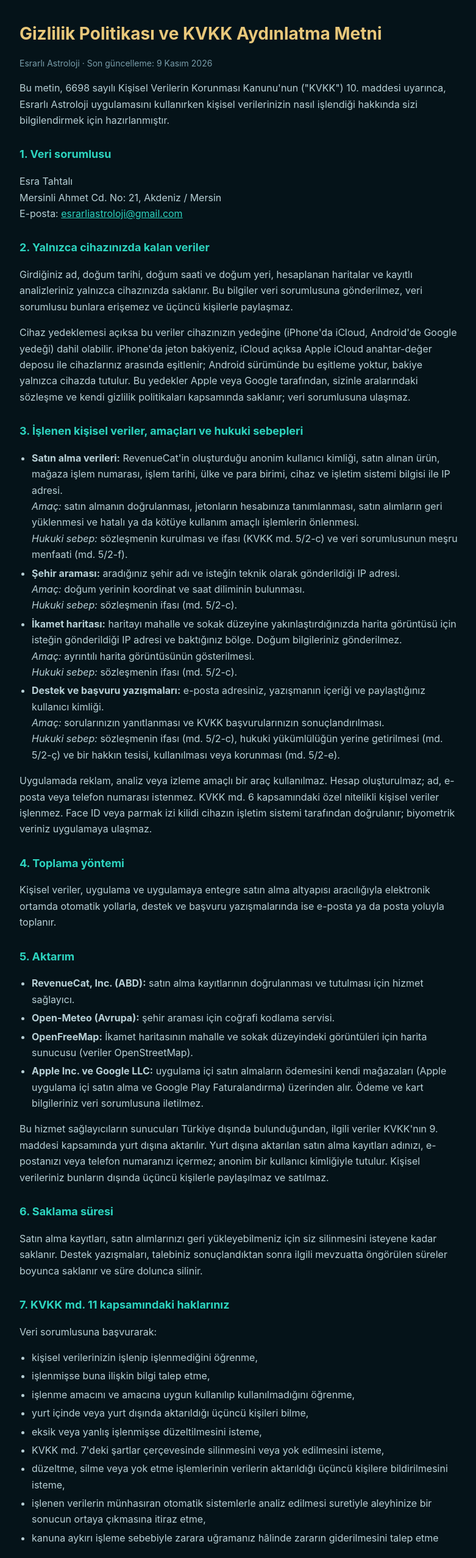
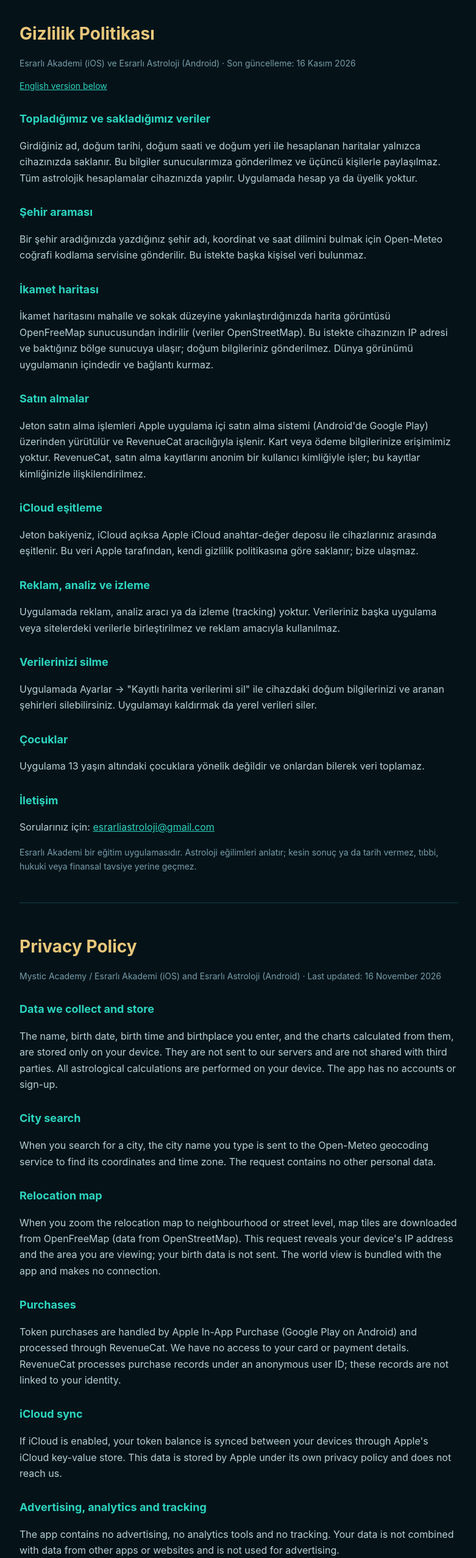
Before and after one commit to esratht/gizlilik, a plain HTML site: page gizlilik.html in a window 1280 px wide. Shown: the top 2555 px of the page at 61% size, without its empty margins (248-1029 px from the left). Drawn offline with Linux system fonts and the light colour scheme.

Commit message:
Add files via upload

```diff
--- a/gizlilik.html
+++ b/gizlilik.html
@@ -3,91 +3,86 @@
 <head>
 <meta charset="utf-8">
 <meta name="viewport" content="width=device-width, initial-scale=1">
-<title>Gizlilik Politikası ve KVKK Aydınlatma Metni · Esrarlı Astroloji</title>
+<title>Gizlilik Politikası · Privacy Policy · Esrarlı Akademi</title>
 <style>
   body{margin:0;background:#051319;color:#e6f2f0;font:16px/1.65 -apple-system,Segoe UI,Roboto,sans-serif}
   main{max-width:720px;margin:0 auto;padding:32px 20px 64px}
   h1{font-size:28px;margin:0 0 4px;color:#e8c77a}
   h2{font-size:18px;margin:28px 0 6px;color:#2dd4bf}
   p,li{color:#b7d0d6} a{color:#2dd4bf} .k{color:#789ca9;font-size:14px}
-  ul{padding-left:20px} li{margin:4px 0}
+  nav{margin:12px 0 0;font-size:14px} hr{border:0;border-top:1px solid #133c46;margin:48px 0}
 </style>
 </head>
 <body>
 <main>
-<h1>Gizlilik Politikası ve KVKK Aydınlatma Metni</h1>
-<p class="k">Esrarlı Astroloji · Son güncelleme: 9 Kasım 2026</p>
+<h1>Gizlilik Politikası</h1>
+<p class="k">Esrarlı Akademi (iOS) ve Esrarlı Astroloji (Android) · Son güncelleme: 16 Kasım 2026</p>
+<nav><a href="#en">English version below</a></nav>
 
-<p>Bu metin, 6698 sayılı Kişisel Verilerin Korunması Kanunu'nun ("KVKK") 10. maddesi uyarınca, Esrarlı Astroloji uygulamasını kullanırken kişisel verilerinizin nasıl işlendiği hakkında sizi bilgilendirmek için hazırlanmıştır.</p>
+<h2>Topladığımız ve sakladığımız veriler</h2>
+<p>Girdiğiniz ad, doğum tarihi, doğum saati ve doğum yeri ile hesaplanan haritalar yalnızca cihazınızda saklanır. Bu bilgiler sunucularımıza gönderilmez ve üçüncü kişilerle paylaşılmaz. Tüm astrolojik hesaplamalar cihazınızda yapılır. Uygulamada hesap ya da üyelik yoktur.</p>
 
-<h2>1. Veri sorumlusu</h2>
-<p>Esra Tahtalı<br>
-Mersinli Ahmet Cd. No: 21, Akdeniz / Mersin<br>
-E-posta: <a href="mailto:esrarliastroloji@gmail.com">esrarliastroloji@gmail.com</a></p>
+<h2>Şehir araması</h2>
+<p>Bir şehir aradığınızda yazdığınız şehir adı, koordinat ve saat dilimini bulmak için Open-Meteo coğrafi kodlama servisine gönderilir. Bu istekte başka kişisel veri bulunmaz.</p>
 
-<h2>2. Yalnızca cihazınızda kalan veriler</h2>
-<p>Girdiğiniz ad, doğum tarihi, doğum saati ve doğum yeri, hesaplanan haritalar ve kayıtlı analizleriniz yalnızca cihazınızda saklanır. Bu bilgiler veri sorumlusuna gönderilmez, veri sorumlusu bunlara erişemez ve üçüncü kişilerle paylaşmaz.</p>
-<p>Cihaz yedeklemesi açıksa bu veriler cihazınızın yedeğine (iPhone'da iCloud, Android'de Google yedeği) dahil olabilir. iPhone'da jeton bakiyeniz, iCloud açıksa Apple iCloud anahtar-değer deposu ile cihazlarınız arasında eşitlenir; Android sürümünde bu eşitleme yoktur, bakiye yalnızca cihazda tutulur. Bu yedekler Apple veya Google tarafından, sizinle aralarındaki sözleşme ve kendi gizlilik politikaları kapsamında saklanır; veri sorumlusuna ulaşmaz.</p>
+<h2>İkamet haritası</h2>
+<p>İkamet haritasını mahalle ve sokak düzeyine yakınlaştırdığınızda harita görüntüsü OpenFreeMap sunucusundan indirilir (veriler OpenStreetMap). Bu istekte cihazınızın IP adresi ve baktığınız bölge sunucuya ulaşır; doğum bilgileriniz gönderilmez. Dünya görünümü uygulamanın içindedir ve bağlantı kurmaz.</p>
 
-<h2>3. İşlenen kişisel veriler, amaçları ve hukuki sebepleri</h2>
-<ul>
-  <li><strong>Satın alma verileri:</strong> RevenueCat'in oluşturduğu anonim kullanıcı kimliği, satın alınan ürün, mağaza işlem numarası, işlem tarihi, ülke ve para birimi, cihaz ve işletim sistemi bilgisi ile IP adresi.<br>
-  <em>Amaç:</em> satın almanın doğrulanması, jetonların hesabınıza tanımlanması, satın alımların geri yüklenmesi ve hatalı ya da kötüye kullanım amaçlı işlemlerin önlenmesi.<br>
-  <em>Hukuki sebep:</em> sözleşmenin kurulması ve ifası (KVKK md. 5/2-c) ve veri sorumlusunun meşru menfaati (md. 5/2-f).</li>
-  <li><strong>Şehir araması:</strong> aradığınız şehir adı ve isteğin teknik olarak gönderildiği IP adresi.<br>
-  <em>Amaç:</em> doğum yerinin koordinat ve saat diliminin bulunması.<br>
-  <em>Hukuki sebep:</em> sözleşmenin ifası (md. 5/2-c).</li>
-  <li><strong>İkamet haritası:</strong> haritayı mahalle ve sokak düzeyine yakınlaştırdığınızda harita görüntüsü için isteğin gönderildiği IP adresi ve baktığınız bölge. Doğum bilgileriniz gönderilmez.<br>
-  <em>Amaç:</em> ayrıntılı harita görüntüsünün gösterilmesi.<br>
-  <em>Hukuki sebep:</em> sözleşmenin ifası (md. 5/2-c).</li>
-  <li><strong>Destek ve başvuru yazışmaları:</strong> e-posta adresiniz, yazışmanın içeriği ve paylaştığınız kullanıcı kimliği.<br>
-  <em>Amaç:</em> sorularınızın yanıtlanması ve KVKK başvurularınızın sonuçlandırılması.<br>
-  <em>Hukuki sebep:</em> sözleşmenin ifası (md. 5/2-c), hukuki yükümlülüğün yerine getirilmesi (md. 5/2-ç) ve bir hakkın tesisi, kullanılması veya korunması (md. 5/2-e).</li>
-</ul>
-<p>Uygulamada reklam, analiz veya izleme amaçlı bir araç kullanılmaz. Hesap oluşturulmaz; ad, e-posta veya telefon numarası istenmez. KVKK md. 6 kapsamındaki özel nitelikli kişisel veriler işlenmez. Face ID veya parmak izi kilidi cihazın işletim sistemi tarafından doğrulanır; biyometrik veriniz uygulamaya ulaşmaz.</p>
+<h2>Satın almalar</h2>
+<p>Jeton satın alma işlemleri Apple uygulama içi satın alma sistemi (Android'de Google Play) üzerinden yürütülür ve RevenueCat aracılığıyla işlenir. Kart veya ödeme bilgilerinize erişimimiz yoktur. RevenueCat, satın alma kayıtlarını anonim bir kullanıcı kimliğiyle işler; bu kayıtlar kimliğinizle ilişkilendirilmez.</p>
 
-<h2>4. Toplama yöntemi</h2>
-<p>Kişisel veriler, uygulama ve uygulamaya entegre satın alma altyapısı aracılığıyla elektronik ortamda otomatik yollarla, destek ve başvuru yazışmalarında ise e-posta ya da posta yoluyla toplanır.</p>
+<h2>iCloud eşitleme</h2>
+<p>Jeton bakiyeniz, iCloud açıksa Apple iCloud anahtar-değer deposu ile cihazlarınız arasında eşitlenir. Bu veri Apple tarafından, kendi gizlilik politikasına göre saklanır; bize ulaşmaz.</p>
 
-<h2>5. Aktarım</h2>
-<ul>
-  <li><strong>RevenueCat, Inc. (ABD):</strong> satın alma kayıtlarının doğrulanması ve tutulması için hizmet sağlayıcı.</li>
-  <li><strong>Open-Meteo (Avrupa):</strong> şehir araması için coğrafi kodlama servisi.</li>
-  <li><strong>OpenFreeMap:</strong> İkamet haritasının mahalle ve sokak düzeyindeki görüntüleri için harita sunucusu (veriler OpenStreetMap).</li>
-  <li><strong>Apple Inc. ve Google LLC:</strong> uygulama içi satın almaların ödemesini kendi mağazaları (Apple uygulama içi satın alma ve Google Play Faturalandırma) üzerinden alır. Ödeme ve kart bilgileriniz veri sorumlusuna iletilmez.</li>
-</ul>
-<p>Bu hizmet sağlayıcıların sunucuları Türkiye dışında bulunduğundan, ilgili veriler KVKK'nın 9. maddesi kapsamında yurt dışına aktarılır. Yurt dışına aktarılan satın alma kayıtları adınızı, e-postanızı veya telefon numaranızı içermez; anonim bir kullanıcı kimliğiyle tutulur. Kişisel verileriniz bunların dışında üçüncü kişilerle paylaşılmaz ve satılmaz.</p>
+<h2>Reklam, analiz ve izleme</h2>
+<p>Uygulamada reklam, analiz aracı ya da izleme (tracking) yoktur. Verileriniz başka uygulama veya sitelerdeki verilerle birleştirilmez ve reklam amacıyla kullanılmaz.</p>
 
-<h2>6. Saklama süresi</h2>
-<p>Satın alma kayıtları, satın alımlarınızı geri yükleyebilmeniz için siz silinmesini isteyene kadar saklanır. Destek yazışmaları, talebiniz sonuçlandıktan sonra ilgili mevzuatta öngörülen süreler boyunca saklanır ve süre dolunca silinir.</p>
+<h2>Verilerinizi silme</h2>
+<p>Uygulamada Ayarlar → "Kayıtlı harita verilerimi sil" ile cihazdaki doğum bilgilerinizi ve aranan şehirleri silebilirsiniz. Uygulamayı kaldırmak da yerel verileri siler.</p>
 
-<h2>7. KVKK md. 11 kapsamındaki haklarınız</h2>
-<p>Veri sorumlusuna başvurarak:</p>
-<ul>
-  <li>kişisel verilerinizin işlenip işlenmediğini öğrenme,</li>
-  <li>işlenmişse buna ilişkin bilgi talep etme,</li>
-  <li>işlenme amacını ve amacına uygun kullanılıp kullanılmadığını öğrenme,</li>
-  <li>yurt içinde veya yurt dışında aktarıldığı üçüncü kişileri bilme,</li>
-  <li>eksik veya yanlış işlenmişse düzeltilmesini isteme,</li>
-  <li>KVKK md. 7'deki şartlar çerçevesinde silinmesini veya yok edilmesini isteme,</li>
-  <li>düzeltme, silme veya yok etme işlemlerinin verilerin aktarıldığı üçüncü kişilere bildirilmesini isteme,</li>
-  <li>işlenen verilerin münhasıran otomatik sistemlerle analiz edilmesi suretiyle aleyhinize bir sonucun ortaya çıkmasına itiraz etme,</li>
-  <li>kanuna aykırı işleme sebebiyle zarara uğramanız hâlinde zararın giderilmesini talep etme</li>
-</ul>
-<p>haklarına sahipsiniz.</p>
+<h2>Çocuklar</h2>
+<p>Uygulama 13 yaşın altındaki çocuklara yönelik değildir ve onlardan bilerek veri toplamaz.</p>
 
-<h2>8. Başvuru ve verilerinizi silme</h2>
-<p>Cihazınızdaki doğum bilgilerini ve aranan şehirleri uygulamada Ayarlar → "Kayıtlı harita verilerimi sil" ile kendiniz silebilirsiniz. Uygulamayı kaldırmak da yerel verileri siler.</p>
-<p>Satın alma kayıtlarınızın RevenueCat'ten silinmesi ya da yukarıdaki diğer haklarınız için, uygulamada Ayarlar'da görünen "Kullanıcı kimliği"ni kopyalayıp bu kimlikle <a href="mailto:esrarliastroloji@gmail.com?subject=KVKK%20ba%C5%9Fvurusu">esrarliastroloji@gmail.com</a> adresine yazabilir ya da yazılı başvurunuzu 1. maddedeki adrese gönderebilirsiniz. Başvurunuz en geç 30 gün içinde ücretsiz olarak sonuçlandırılır. Silme işleminden sonra geçmiş satın alımlar "Satın alımları geri yükle" ile geri getirilemeyebilir.</p>
-<p>Başvurunuzun reddedilmesi, verilen cevabı yetersiz bulmanız veya süresinde cevap verilmemesi hâlinde KVKK md. 14 uyarınca Kişisel Verileri Koruma Kurulu'na şikâyette bulunabilirsiniz.</p>
+<h2>İletişim</h2>
+<p>Sorularınız için: <a href="mailto:esrarliastroloji@gmail.com">esrarliastroloji@gmail.com</a></p>
 
-<h2>9. Yaş sınırı</h2>
-<p>Uygulama 18 yaşından küçükler için tasarlanmamıştır ve onlardan bilerek veri toplamaz.</p>
+<p class="k">Esrarlı Akademi bir eğitim uygulamasıdır. Astroloji eğilimleri anlatır; kesin sonuç ya da tarih vermez, tıbbi, hukuki veya finansal tavsiye yerine geçmez.</p>
 
-<h2>10. Değişiklikler</h2>
-<p>Bu metin güncellendiğinde yukarıdaki "Son güncelleme" tarihi değiştirilir.</p>
+<hr>
 
-<p class="k">Astroloji içeriği eğlence ve kendini tanıma amaçlıdır; tıbbi, hukuki veya finansal tavsiye yerine geçmez.</p>
+<section id="en" lang="en">
+<h1>Privacy Policy</h1>
+<p class="k">Mystic Academy / Esrarlı Akademi (iOS) and Esrarlı Astroloji (Android) · Last updated: 16 November 2026</p>
+
+<h2>Data we collect and store</h2>
+<p>The name, birth date, birth time and birthplace you enter, and the charts calculated from them, are stored only on your device. They are not sent to our servers and are not shared with third parties. All astrological calculations are performed on your device. The app has no accounts or sign-up.</p>
+
+<h2>City search</h2>
+<p>When you search for a city, the city name you type is sent to the Open-Meteo geocoding service to find its coordinates and time zone. The request contains no other personal data.</p>
+
+<h2>Relocation map</h2>
+<p>When you zoom the relocation map to neighbourhood or street level, map tiles are downloaded from OpenFreeMap (data from OpenStreetMap). This request reveals your device's IP address and the area you are viewing; your birth data is not sent. The world view is bundled with the app and makes no connection.</p>
+
+<h2>Purchases</h2>
+<p>Token purchases are handled by Apple In-App Purchase (Google Play on Android) and processed through RevenueCat. We have no access to your card or payment details. RevenueCat processes purchase records under an anonymous user ID; these records are not linked to your identity.</p>
+
+<h2>iCloud sync</h2>
+<p>If iCloud is enabled, your token balance is synced between your devices through Apple's iCloud key-value store. This data is stored by Apple under its own privacy policy and does not reach us.</p>
+
+<h2>Advertising, analytics and tracking</h2>
+<p>The app contains no advertising, no analytics tools and no tracking. Your data is not combined with data from other apps or websites and is not used for advertising.</p>
+
+<h2>Deleting your data</h2>
+<p>In the app, go to Settings → "Delete my saved chart data" to delete your birth data and searched cities from the device. Uninstalling the app also deletes local data.</p>
+
+<h2>Children</h2>
+<p>The app is not directed at children under 13 and does not knowingly collect data from them.</p>
+
+<h2>Contact</h2>
+<p>Questions: <a href="mailto:esrarliastroloji@gmail.com">esrarliastroloji@gmail.com</a></p>
+
+<p class="k">Mystic Academy is an educational app. Astrology describes tendencies; it gives no definite outcomes or dates and is not medical, legal or financial advice.</p>
+</section>
 </main>
 </body>
 </html>
```
